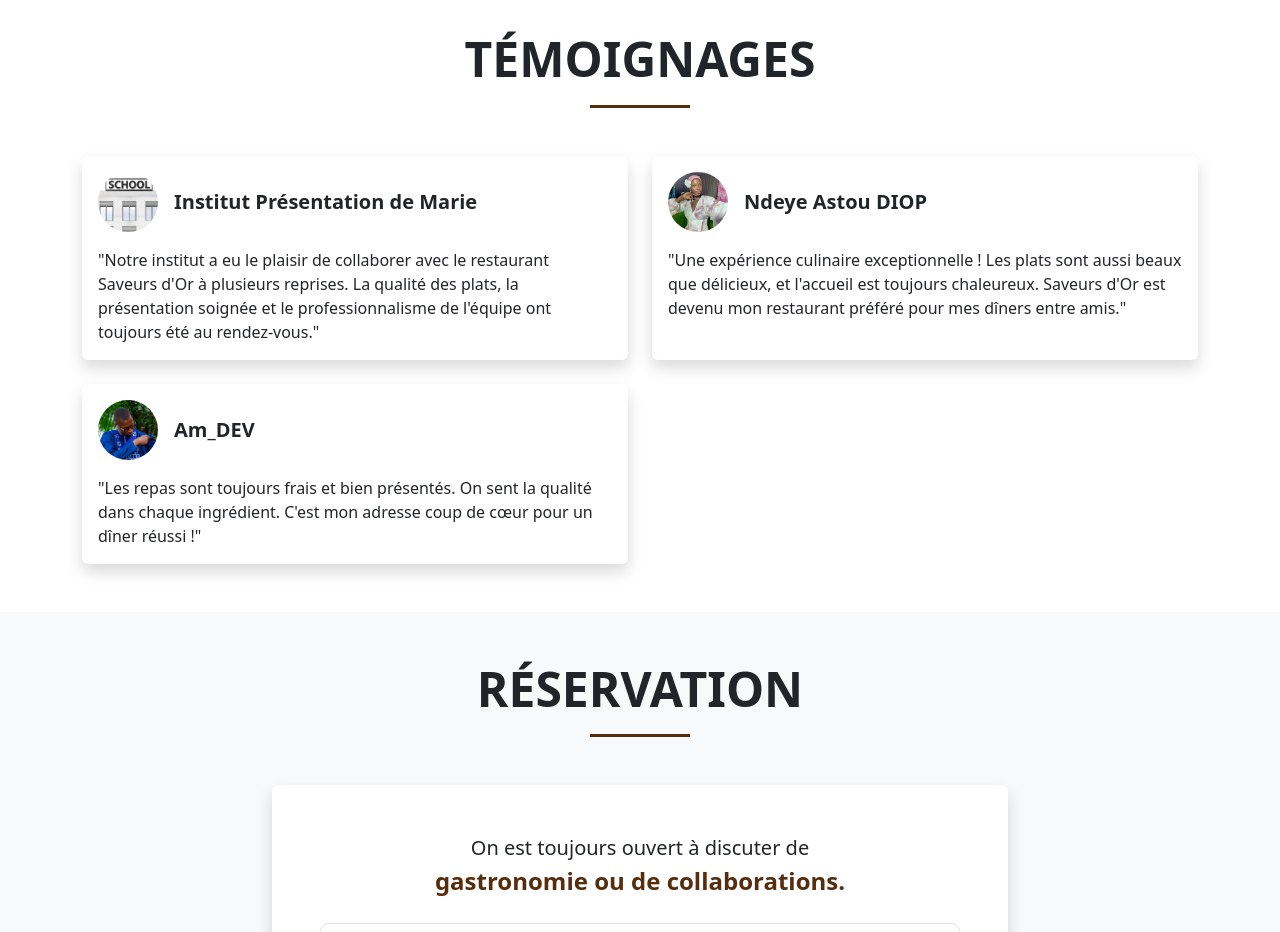
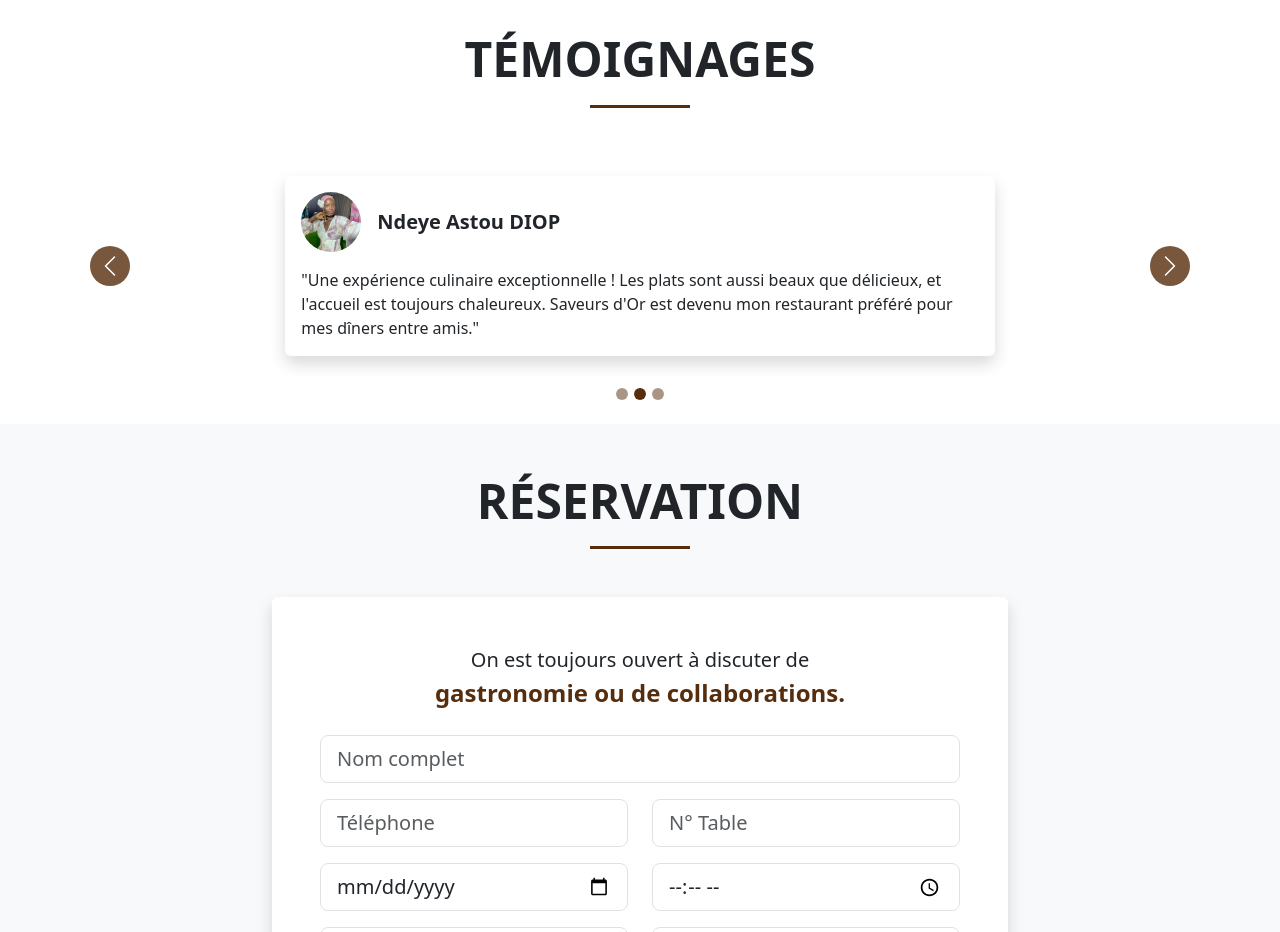
Before and after one commit to Sokhnasali1004/essai_resto, a plain HTML site: page index.html in a window 1280 px wide. Shown: the part 3760-4692 px from the top of the page. Drawn offline with nearby package versions, Linux system fonts and the light colour scheme.

Commit message:
temoignage

```diff
--- a/index.html
+++ b/index.html
@@ -149,6 +149,42 @@
         .btn-outline-primary:hover {
             background-color: var(--primary-color);
             border-color: var(--primary-color);
+        }
+
+        /* Styles pour le carousel des témoignages */
+        .testimonial-carousel .carousel-item {
+            padding: 20px;
+        }
+
+        .testimonial-carousel .carousel-control-prev,
+        .testimonial-carousel .carousel-control-next {
+            width: 5%;
+            opacity: 0.8;
+        }
+
+        .testimonial-carousel .carousel-control-prev-icon,
+        .testimonial-carousel .carousel-control-next-icon {
+            background-color: var(--primary-color);
+            border-radius: 50%;
+            width: 40px;
+            height: 40px;
+            background-size: 60%;
+        }
+
+        .testimonial-carousel .carousel-indicators {
+            bottom: -50px;
+        }
+
+        .testimonial-carousel .carousel-indicators button {
+            width: 12px;
+            height: 12px;
+            border-radius: 50%;
+            background-color: var(--primary-color);
+            opacity: 0.5;
+        }
+
+        .testimonial-carousel .carousel-indicators button.active {
+            opacity: 1;
         }
     </style>
 </head>
@@ -459,8 +495,21 @@
     <section id="temoignages" class="py-5">
         <div class="container">
             <h2 class="text-center section-title fw-bold display-5 mb-5">TÉMOIGNAGES</h2>
-            <div class="row g-4">
-                <div class="col-lg-6">
+
+            <div id="testimonialCarousel" class="carousel slide testimonial-carousel" data-bs-ride="carousel">
+                <!-- Indicateurs -->
+                <div class="carousel-indicators">
+                    <button type="button" data-bs-target="#testimonialCarousel" data-bs-slide-to="0" class="active" aria-current="true" aria-label="Slide 1"></button>
+                    <button type="button" data-bs-target="#testimonialCarousel" data-bs-slide-to="1" aria-label="Slide 2"></button>
+                    <button type="button" data-bs-target="#testimonialCarousel" data-bs-slide-to="2" aria-label="Slide 3"></button>
+                </div>
+
+                <!-- Contenu du carousel -->
+                <div class="carousel-inner">
+                    <!-- Témoignage 1 -->
+                    <div class="carousel-item active">
+                        <div class="row justify-content-center">
+                            <div class="col-lg-8">
                                 <div class="card testimonial-card border-0 shadow h-100">
                                     <div class="card-body">
                                         <div class="d-flex align-items-center mb-3">
@@ -476,8 +525,13 @@
                                     </div>
                                 </div>
                             </div>
+                        </div>
+                    </div>
 
-                <div class="col-lg-6">
+                    <!-- Témoignage 2 -->
+                    <div class="carousel-item">
+                        <div class="row justify-content-center">
+                            <div class="col-lg-8">
                                 <div class="card testimonial-card border-0 shadow h-100">
                                     <div class="card-body">
                                         <div class="d-flex align-items-center mb-3">
@@ -493,8 +547,13 @@
                                     </div>
                                 </div>
                             </div>
+                        </div>
+                    </div>
 
-                <div class="col-lg-6">
+                    <!-- Témoignage 3 -->
+                    <div class="carousel-item">
+                        <div class="row justify-content-center">
+                            <div class="col-lg-8">
                                 <div class="card testimonial-card border-0 shadow h-100">
                                     <div class="card-body">
                                         <div class="d-flex align-items-center mb-3">
@@ -510,6 +569,19 @@
                                     </div>
                                 </div>
                             </div>
+                        </div>
+                    </div>
+                </div>
+
+                <!-- Contrôles -->
+                <button class="carousel-control-prev" type="button" data-bs-target="#testimonialCarousel" data-bs-slide="prev">
+                    <span class="carousel-control-prev-icon" aria-hidden="true"></span>
+                    <span class="visually-hidden">Précédent</span>
+                </button>
+                <button class="carousel-control-next" type="button" data-bs-target="#testimonialCarousel" data-bs-slide="next">
+                    <span class="carousel-control-next-icon" aria-hidden="true"></span>
+                    <span class="visually-hidden">Suivant</span>
+                </button>
             </div>
         </div>
     </section>
```
Lines whose indentation alone changed are shown as unchanged.
